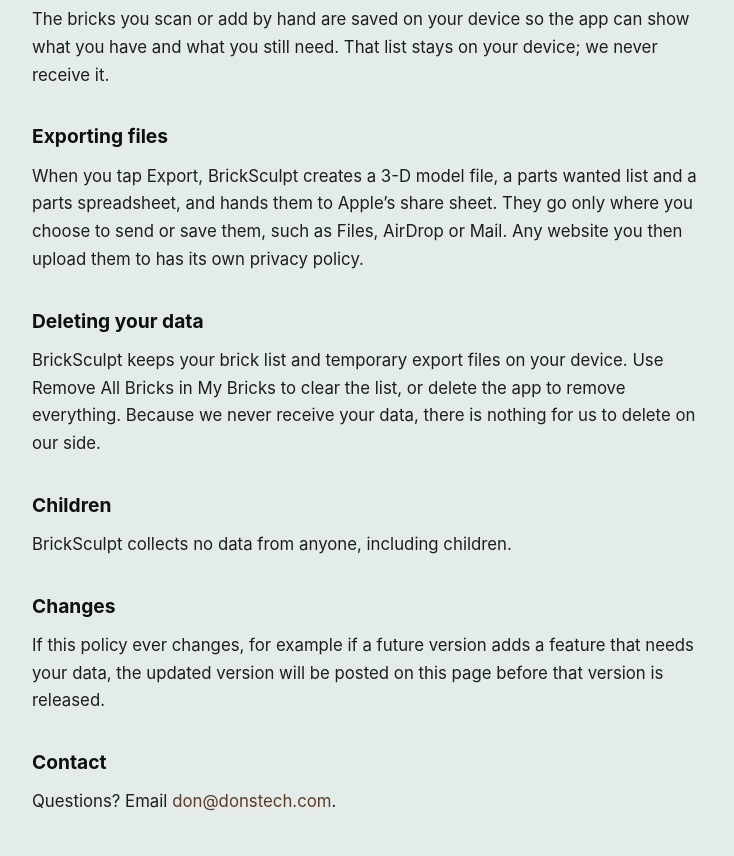
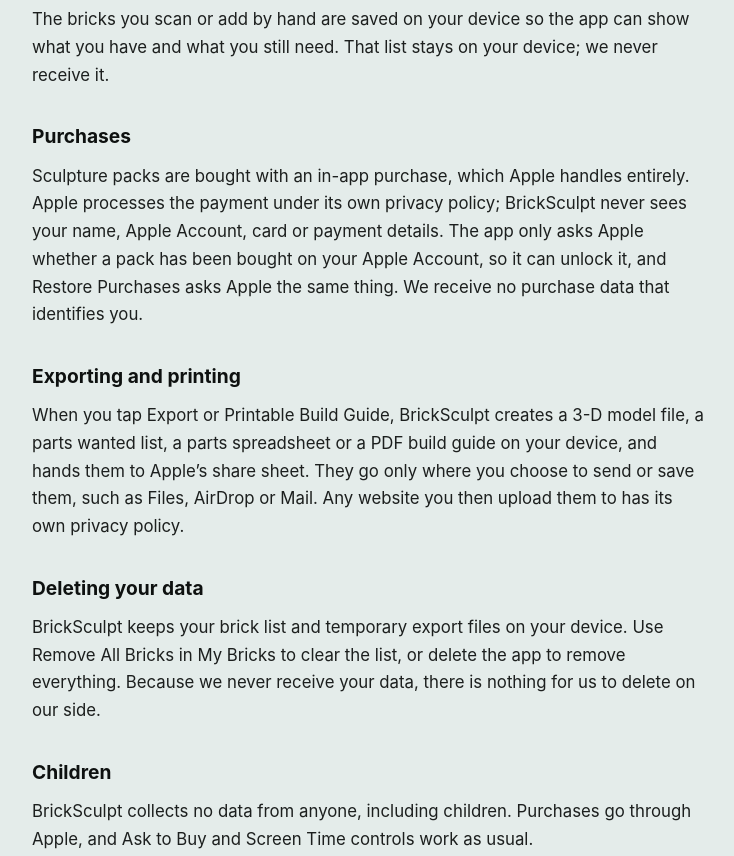
Before and after one commit to donbonaddio/bricksculpt-site, a plain HTML site: page privacy.html in a window 1280 px wide. Shown: the part 692-1548 px from the top of the page, without its empty margins (272-1006 px from the left). Drawn offline with Linux system fonts and the light colour scheme.

Commit message:
Privacy policy: purchases are handled by Apple; PDF build guide export; still no data collected
Co-Authored-By: Claude Opus 5.5 <noreply@anthropic.com>

```diff
--- a/privacy.html
+++ b/privacy.html
@@ -61,9 +61,16 @@
   <p>The bricks you scan or add by hand are saved on your device so the app can show what you have and
   what you still need. That list stays on your device; we never receive it.</p>
 
-  <h2>Exporting files</h2>
-  <p>When you tap Export, BrickSculpt creates a 3-D model file, a parts wanted list and a parts
-  spreadsheet, and hands them to Apple&rsquo;s share sheet. They go only where you choose to send or
+  <h2>Purchases</h2>
+  <p>Sculpture packs are bought with an in-app purchase, which Apple handles entirely. Apple processes
+  the payment under its own privacy policy; BrickSculpt never sees your name, Apple Account, card or
+  payment details. The app only asks Apple whether a pack has been bought on your Apple Account, so it
+  can unlock it, and Restore Purchases asks Apple the same thing. We receive no purchase data that
+  identifies you.</p>
+
+  <h2>Exporting and printing</h2>
+  <p>When you tap Export or Printable Build Guide, BrickSculpt creates a 3-D model file, a parts wanted
+  list, a parts spreadsheet or a PDF build guide on your device, and hands them to Apple&rsquo;s share sheet. They go only where you choose to send or
   save them, such as Files, AirDrop or Mail. Any website you then upload them to has its own privacy
   policy.</p>
 
@@ -73,7 +80,7 @@
   data, there is nothing for us to delete on our side.</p>
 
   <h2>Children</h2>
-  <p>BrickSculpt collects no data from anyone, including children.</p>
+  <p>BrickSculpt collects no data from anyone, including children. Purchases go through Apple, and Ask to Buy and Screen Time controls work as usual.</p>
 
   <h2>Changes</h2>
   <p>If this policy ever changes, for example if a future version adds a feature that needs your data,
```
